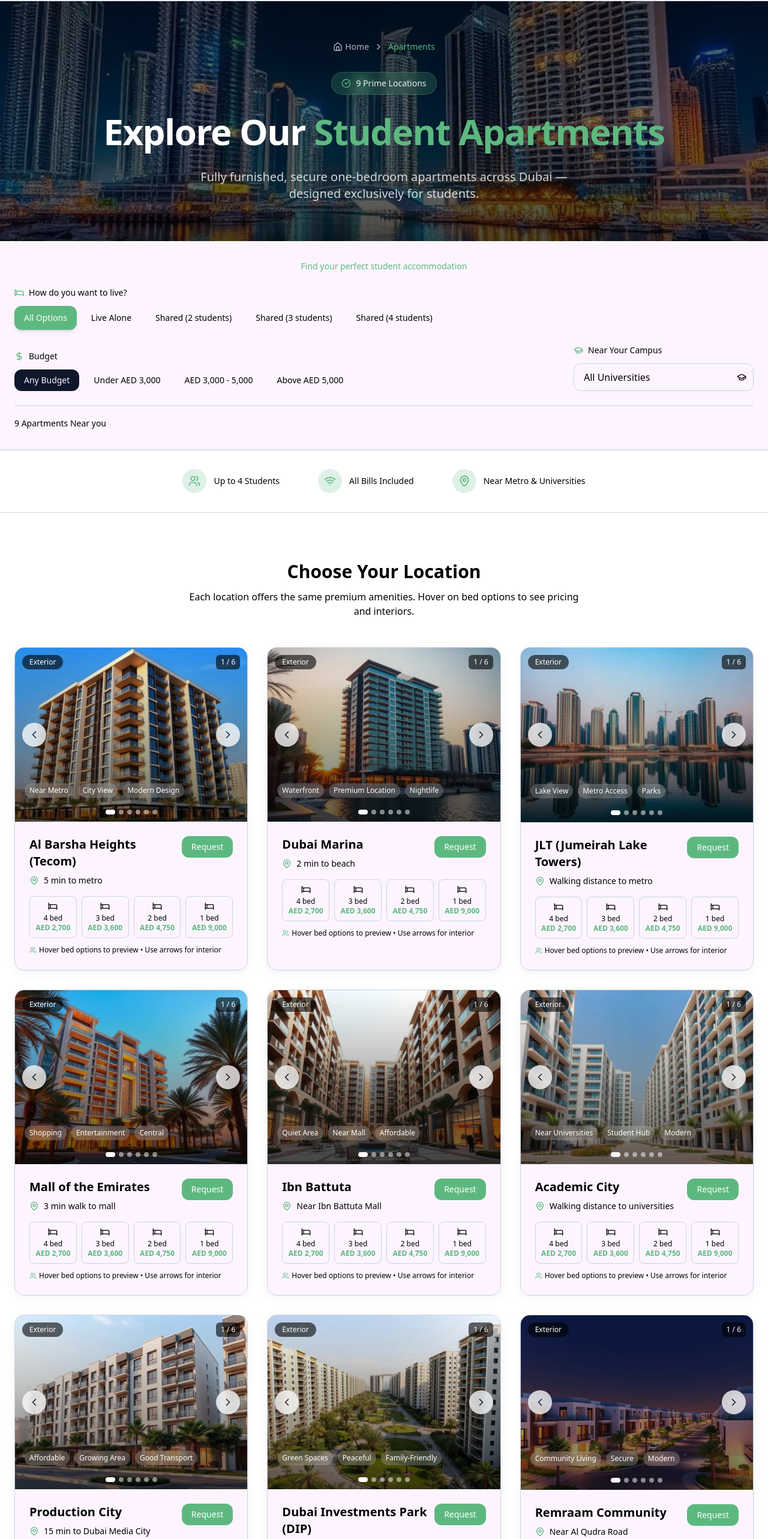
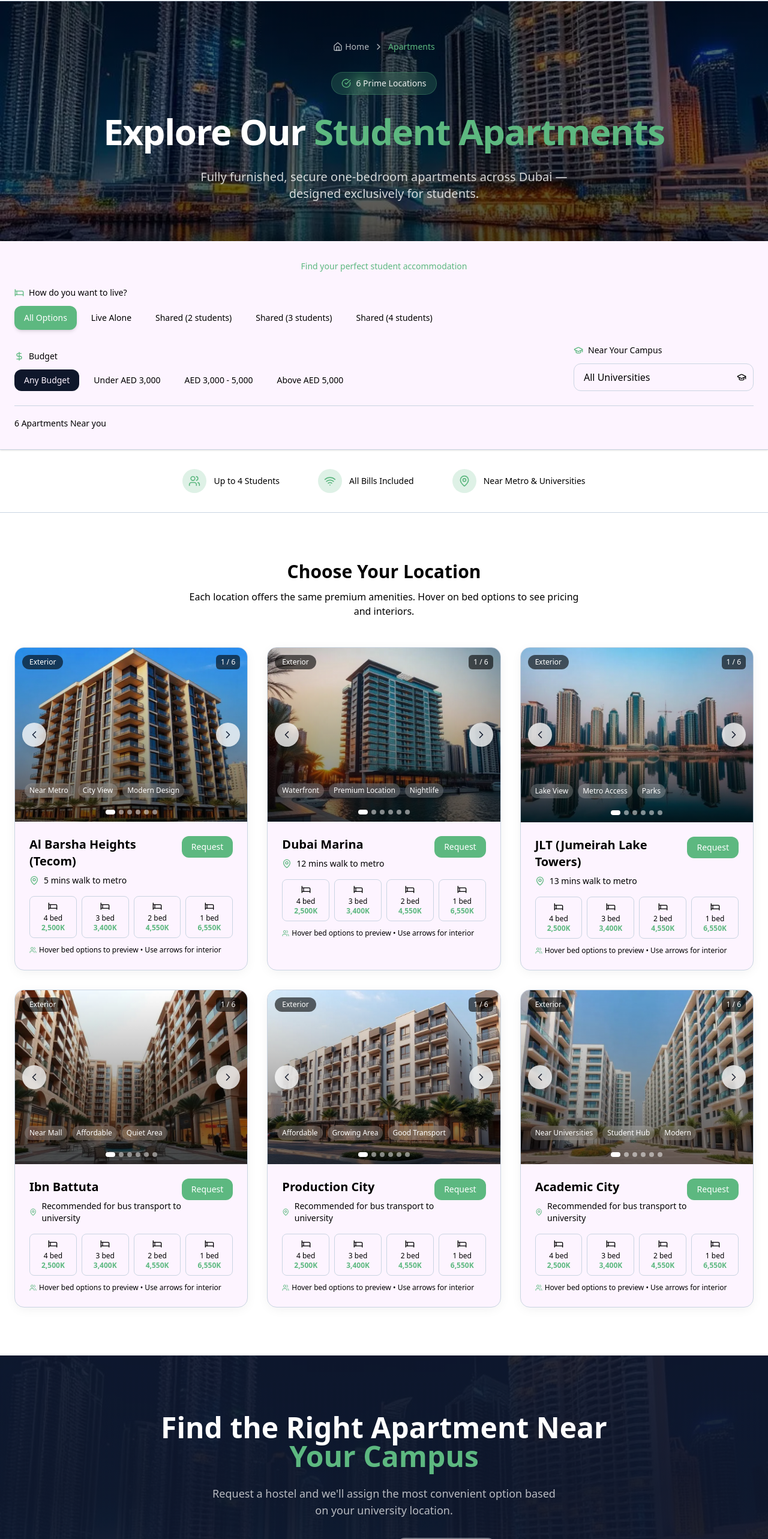
Before and after one commit to Muthoni77/real-estate, a React (Vite) app: page /apartments in a window 1280 px wide. Shown: the part 75-2641 px from the top of the page at 60% size. Built offline with nearby package versions, Linux system fonts and the light colour scheme.

Commit message:
Update: Added context and request calback modal and forms

```diff
--- a/src/App.tsx
+++ b/src/App.tsx
@@ -12,11 +12,13 @@ import Footer from "./components/Footer";
 import NotFound from "./pages/NotFound";
 import ScrollToTop from "./components/ScrollToTop";
 import VirtualTours from "./pages/VirtualTours";
+import { ModalProvider } from "./components/context/ModalContext";
 
 function App() {
   // const [count, setCount] = useState(0)
 
   return (
+     <ModalProvider>
    <Router>
       <ScrollToTop />
   <div className="min-h-screen flex flex-col">
@@ -39,6 +41,7 @@ function App() {
     <Footer />
   </div>
 </Router>
+</ModalProvider>
 
   )
 }
--- a/src/components/ApartmentCarousel.tsx
+++ b/src/components/ApartmentCarousel.tsx
@@ -1,7 +1,6 @@
 import { useState, useEffect } from "react";
 import { ChevronLeft, ChevronRight, MapPin, Users, Bed } from "lucide-react";
 import { Link } from "react-router-dom";
-
 // Import interior images
 import interiorKitchen from "../assets/interior-kitchen.webp";
 import interiorBalcony from "../assets/interior-balcony.webp";
@@ -35,10 +34,10 @@ const carouselImages = [
 ];
 
 const bedOptions = [
-  { beds: 4, label: "4 beds / 1 bedroom", price: "2,700", image: interior4beds },
-  { beds: 3, label: "3 beds / 1 bedroom", price: "3,600", image: interior3beds },
-  { beds: 2, label: "2 beds / 1 bedroom", price: "4,750", image: interior2beds },
-  { beds: 1, label: "1 bed / 1 bedroom", price: "9,000", image: interior1bed },
+  { beds: 4, label: "4 beds / 1 bedroom", price: "2,500", image: interior4beds },
+  { beds: 3, label: "3 beds / 1 bedroom", price: "3,400", image: interior3beds },
+  { beds: 2, label: "2 beds / 1 bedroom", price: "4,550", image: interior2beds },
+  { beds: 1, label: "1 bed / 1 bedroom", price: "6,550", image: interior1bed },
 ];
 
 export function ApartmentCarousel({ location, variant = "landing" }: ApartmentCarouselProps) {
@@ -205,7 +204,7 @@ console.log('Next image clicked', isHovered);
             >
               <Bed className={`w-4 h-4 mb-1 ${activeBedOption === index ? "text-secondary" : "text-muted-foreground"}`} />
               <span className="text-xs font-medium text-foreground">{option.beds} bed</span>
-              <span className="text-xs text-secondary font-semibold">AED {option.price}</span>
+              <span className="text-xs text-secondary font-semibold">{option.price}K</span>
             </button>
           ))}
         </div>
--- /dev/null
+++ b/src/components/Forms/RequestCallbackForm.tsx
@@ -0,0 +1,80 @@
+import { useState } from "react";
+
+export default function RequestCallbackForm() {
+  const [formData, setFormData] = useState({
+    name: "",
+    phone: "",
+    email: "",
+    message: "",
+  });
+
+  const handleSubmit = (e: React.FormEvent) => {
+    e.preventDefault();
+
+    const subject = encodeURIComponent("Student Apartment Call Back Request");
+    const body = encodeURIComponent(
+      `Name: ${formData.name}
+Phone: ${formData.phone}
+Email: ${formData.email}
+
+Looking for:
+${formData.message}`
+    );
+
+    window.location.href = `mailto:Fredrick1peace@gmail.com?subject=${subject}&body=${body}`;
+  };
+
+  return (
+    <form onSubmit={handleSubmit} className="space-y-4">
+      <input
+        type="text"
+        placeholder="Full Name"
+        required
+        value={formData.name}
+        onChange={(e) =>
+          setFormData({ ...formData, name: e.target.value })
+        }
+        className="w-full px-4 py-3 rounded-xl border"
+      />
+
+      <input
+        type="tel"
+        placeholder="Phone Number"
+        required
+        value={formData.phone}
+        onChange={(e) =>
+          setFormData({ ...formData, phone: e.target.value })
+        }
+        className="w-full px-4 py-3 rounded-xl border"
+      />
+
+      <input
+        type="email"
+        placeholder="Email Address"
+        required
+        value={formData.email}
+        onChange={(e) =>
+          setFormData({ ...formData, email: e.target.value })
+        }
+        className="w-full px-4 py-3 rounded-xl border"
+      />
+
+      <textarea
+        placeholder="What are you looking for?"
+        rows={3}
+        value={formData.message}
+        onChange={(e) =>
+          setFormData({ ...formData, message: e.target.value })
+        }
+        className="w-full px-4 py-3 rounded-xl border resize-none"
+      />
+
+      <button
+        type="submit"
+        className="w-full py-3 rounded-xl bg-primary text-white font-semibold"
+      >
+        Request a Call Back
+      </button>
+    </form>
+  );
+}
--- /dev/null
+++ b/src/components/Forms/RequestCallbackModal.tsx
@@ -0,0 +1,31 @@
+import RequestCallbackForm from "./RequestCallbackForm";
+
+interface Props {
+  isOpen: boolean;
+  onClose: () => void;
+}
+
+export default function RequestCallbackModal({ onClose }: Props) {
+  return (
+    <div className="fixed inset-0 z-50 flex items-center justify-center bg-black/50 px-4">
+    <div className="relative w-full max-w-md bg-white rounded-2xl p-6 max-h-[90vh] overflow-y-auto">
+
+        <button
+          onClick={onClose}
+          className="absolute right-4 top-4 text-gray-400 hover:text-black"
+        >
+          ✕
+        </button>
+
+        <h3 className="mb-2 text-xl font-semibold">
+          Request a Call Back
+        </h3>
+        <p className="mb-4 text-sm text-gray-500">
+          Leave your details and we’ll contact you shortly
+        </p>
+
+        <RequestCallbackForm />
+      </div>
+    </div>
+  );
+}
--- /dev/null
+++ b/src/components/context/ModalContext.tsx
@@ -0,0 +1,30 @@
+import { createContext, useState, useContext, type ReactNode } from "react";
+import RequestCallbackModal from "./../Forms/RequestCallbackModal";
+
+
+interface ModalContextProps {
+  openCallback: () => void;
+  closeCallback: () => void;
+}
+
+const ModalContext = createContext<ModalContextProps | undefined>(undefined);
+
+export const useModal = () => {
+  const context = useContext(ModalContext);
+  if (!context) throw new Error("useModal must be used inside ModalProvider");
+  return context;
+};
+
+export const ModalProvider = ({ children }: { children: ReactNode }) => {
+  const [isOpen, setIsOpen] = useState(false);
+
+  const openCallback = () => setIsOpen(true);
+  const closeCallback = () => setIsOpen(false);
+
+  return (
+    <ModalContext.Provider value={{ openCallback, closeCallback }}>
+      {children}
+      {isOpen && <RequestCallbackModal isOpen={isOpen} onClose={closeCallback} />}
+    </ModalContext.Provider>
+  );
+};
--- a/src/pages/Amenties.tsx
+++ b/src/pages/Amenties.tsx
@@ -3,7 +3,7 @@ import { Home, ChevronRight, CheckCircle, Waves, Dumbbell, Sparkles, Dribbble, W
 import { Link } from "react-router-dom";
 import heroImage from "../assets/hero-dubai.webp";
 import { AmenityGalleryPopup } from "../components/AmenityGalleryPopup";
-
+import { useModal } from "../components/context/ModalContext";
 import amenityPool from "../assets/amenity-pool.webp";
 import amenityGym from "../assets/amenity-gym.webp";
 import amenitySauna from "../assets/amenity-sauna.webp";
@@ -127,7 +127,8 @@ export default function Amenities() {
   const handleAmenityClick = (title: string, images: string[]) => {
     setSelectedAmenity({ title, images });
   };
-
+  // callback
+  const { openCallback } = useModal();
   return (
     <main className="bg-background text-foreground">
       {/* Hero Section */}
@@ -390,12 +391,12 @@ export default function Amenities() {
             >
               Request a Hostel
             </Link>
-            <a
-              href="tel:+971545594940"
-              className="px-8 py-3 rounded-xl border border-secondary-foreground/30 text-secondary-foreground hover:bg-secondary-foreground/10 transition"
+            <button
+             onClick={openCallback}
+              className="px-8 py-3 rounded-xl bg-background text-secondary font-medium hover:bg-primary/90 transition"
             >
-              Request a Callback
-            </a>
+              Request a Call Back
+            </button>
 
           </div>
 
--- a/src/pages/Apartment.tsx
+++ b/src/pages/Apartment.tsx
@@ -18,85 +18,92 @@ const apartmentLocations = [
   {
     name: "Al Barsha Heights (Tecom)",
     image: locationBarsha,
-    description: "Spacious one-bedroom apartment with balcony, fully equipped kitchen, and two washrooms. Ideal for up to 4 students.",
+    description:
+      "Spacious, fully furnished apartments ideal for students who want metro access and convenience.",
     features: ["Near Metro", "City View", "Modern Design"],
     area: "Al Barsha",
-    nearbyUniversities: ["University of Dubai", "Canadian University Dubai"],
-    distance: "5 min to metro",
+    nearbyUniversities: [
+      "University of Dubai",
+      "Canadian University Dubai",
+    ],
+    distance: "5 mins walk to metro",
+
   },
+
   {
     name: "Dubai Marina",
     image: locationMarina,
-    description: "Modern interiors, high-speed WiFi, and premium facilities in one of Dubai's most vibrant areas.",
+    description:
+      "Modern student apartments in a premium waterfront location with vibrant city life.",
     features: ["Waterfront", "Premium Location", "Nightlife"],
     area: "Dubai Marina",
-    nearbyUniversities: ["Dubai Marina Campus", "SP Jain School"],
-    distance: "2 min to beach",
+    nearbyUniversities: ["SP Jain School", "Dubai Marina Campus"],
+    distance: "12 mins walk to metro",
+
   },
+
   {
     name: "JLT (Jumeirah Lake Towers)",
     image: locationJlt,
-    description: "Bright, fully furnished apartments near metro stations and universities.",
+    description:
+      "Bright, fully furnished apartments close to metro stations and key universities.",
     features: ["Lake View", "Metro Access", "Parks"],
     area: "JLT",
-    nearbyUniversities: ["Murdoch University Dubai", "BITS Pilani Dubai"],
-    distance: "Walking distance to metro",
+    nearbyUniversities: [
+      "Murdoch University Dubai",
+      "BITS Pilani Dubai",
+    ],
+    distance: "13 mins walk to metro",
+
   },
-  {
-    name: "Mall of the Emirates",
-    image: locationMoe,
-    description: "Comfort, security, and convenience combined for student living.",
-    features: ["Shopping", "Entertainment", "Central"],
-    area: "Al Barsha",
-    nearbyUniversities: ["University of Wollongong", "Middlesex University Dubai"],
-    distance: "3 min walk to mall",
-  },
+
   {
     name: "Ibn Battuta",
     image: locationIbn,
-    description: "Fully furnished apartments designed for focused and peaceful student life.",
-    features: ["Quiet Area", "Near Mall", "Affordable"],
+    description:
+      "Affordable, fully furnished student apartments with easy bus access to universities.",
+    features: ["Near Mall", "Affordable", "Quiet Area"],
     area: "Jebel Ali",
-    nearbyUniversities: ["Heriot-Watt University Dubai", "Amity University Dubai"],
-    distance: "Near Ibn Battuta Mall",
+    nearbyUniversities: [
+      "Heriot-Watt University Dubai",
+      "Amity University Dubai",
+    ],
+    distance: "Recommended for bus transport to university",
+
   },
+
+  {
+    name: "Production City",
+    image: locationProduction,
+    description:
+      "Budget-friendly student housing in a growing community with good connectivity.",
+    features: ["Affordable", "Growing Area", "Good Transport"],
+    area: "Production City",
+    nearbyUniversities: [
+      "Middlesex University Dubai",
+      "University of Dubai",
+    ],
+    distance: "Recommended for bus transport to university",
+
+  },
+
   {
     name: "Academic City",
     image: locationAcademic,
-    description: "Close to major universities with flexible sharing options and modern design.",
+    description:
+      "Student-focused apartments located close to major universities with flexible sharing options.",
     features: ["Near Universities", "Student Hub", "Modern"],
     area: "Academic City",
-    nearbyUniversities: ["University of Birmingham Dubai", "Manipal Academy", "Amity University"],
-    distance: "Walking distance to universities",
-  },
-  {
-    name: "Production City",
-    image: locationProduction,
-    description: "Affordable student apartments in a growing community with excellent connectivity.",
-    features: ["Affordable", "Growing Area", "Good Transport"],
-    area: "Production City",
-    nearbyUniversities: ["Middlesex University Dubai", "University of Dubai"],
-    distance: "15 min to Dubai Media City",
-  },
-  {
-    name: "Dubai Investments Park (DIP)",
-    image: locationDip,
-    description: "Peaceful community with green spaces, perfect for focused student living.",
-    features: ["Green Spaces", "Peaceful", "Family-Friendly"],
-    area: "DIP",
-    nearbyUniversities: ["BITS Pilani Dubai", "Amity University Dubai"],
-    distance: "Near Sheikh Zayed Road",
-  },
-  {
-    name: "Remraam Community",
-    image: locationRemraam,
-    description: "Modern townhouse-style living with community amenities and secure environment.",
-    features: ["Community Living", "Secure", "Modern"],
-    area: "Remraam",
-    nearbyUniversities: ["Heriot-Watt University Dubai", "University of Wollongong"],
-    distance: "Near Al Qudra Road",
+    nearbyUniversities: [
+      "University of Birmingham Dubai",
+      "Manipal Academy",
+      "Amity University",
+    ],
+    distance: "Recommended for bus transport to university",
+
   },
 ];
+
 
 const livingPreferences = [
   { id: "all", label: "All Options", beds: null },
@@ -131,10 +138,10 @@ const allUniversities = [
 
 // Price per bed count (for filtering)
 const priceByBeds: Record<number, number> = {
-  1: 9000,
-  2: 4750,
-  3: 3600,
-  4: 2700,
+  1: 6550,
+  2: 3400,
+  3: 4550,
+  4: 2500,
 };
 
 export default function Apartments() {
--- a/src/pages/RequestForm.tsx
+++ b/src/pages/RequestForm.tsx
@@ -40,11 +40,13 @@ const universities = [
   "Other",
 ];
 
+
+
 const pricingInfo = [
-  { students: "4", price: "2,700" },
-  { students: "3", price: "3,600" },
-  { students: "2", price: "4,750" },
-  { students: "1", price: "9,000" },
+  { students: "4 shared", price: "2,700/month" },
+  { students: "3 shared", price: "3,600/month" },
+  { students: "2 shared", price: "4,750/month" },
+  { students: "Live alone", price: "9,000/month" },
 ];
 
 export default function RequestForm() {
--- a/src/pages/TrustSafety.tsx
+++ b/src/pages/TrustSafety.tsx
@@ -2,6 +2,7 @@ import { Home, ChevronRight, CheckCircle, Shield, Camera, Lock, Sparkles, Headph
 import { Link } from "react-router-dom";
 import securityImage from "../assets/security-monitoring.webp";
 import heroImage from "../assets/dubai-marina.webp";
+import { useModal } from "../components/context/ModalContext";
 
 const safetyFeatures = [
   {
@@ -37,6 +38,8 @@ const safetyFeatures = [
 ];
 
 export default function TrustSafety() {
+    // callback
+  const { openCallback } = useModal();
   return (
     <main className="bg-background text-foreground">
       {/* Hero Section */}
@@ -198,12 +201,12 @@ export default function TrustSafety() {
             >
               Request a Hostel
             </Link>
-            <a
-              href="tel:+971545594940"
-              className="px-8 py-3 rounded-xl border border-secondary-foreground/30 text-secondary-foreground hover:bg-secondary-foreground/10 transition"
+              <button
+             onClick={openCallback}
+              className="px-8 py-3 rounded-xl bg-background text-secondary font-medium hover:bg-primary/90 transition"
             >
-              Request a Callback
-            </a>
+              Request a Call Back
+            </button>
           </div>
 
 
--- a/src/pages/VirtualTours.tsx
+++ b/src/pages/VirtualTours.tsx
@@ -11,6 +11,7 @@ import interiorBalcony from "../assets/interior-balcony.webp";
 import interiorWashroom from "../assets/interior-washroom.webp";
 import poolImage from "../assets/amenity-pool.webp";
 import gymImage from "../assets/amenity-gym.webp";
+import { useModal } from "../components/context/ModalContext";
 
 
 const tourLocations = [
@@ -50,6 +51,8 @@ const interiorGallery = [
 ];
 
 export default function VirtualTours() {
+    // callback
+    const { openCallback } = useModal();
   return (
     <main className="bg-background text-foreground">
       {/* Hero Section */}
@@ -281,12 +284,12 @@ export default function VirtualTours() {
             >
               Request a Hostel
             </Link>
-            <a
-              href="tel:+971545594940"
-              className="px-8 py-3 rounded-xl border border-secondary-foreground/30 text-secondary-foreground hover:bg-secondary-foreground/10 transition"
+            <button
+             onClick={openCallback}
+              className="px-8 py-3 rounded-xl bg-background text-secondary font-medium hover:bg-primary/90 transition"
             >
-              Request a Callback
-            </a>
+              Request a Call Back
+            </button>
 
           </div>
 
```
